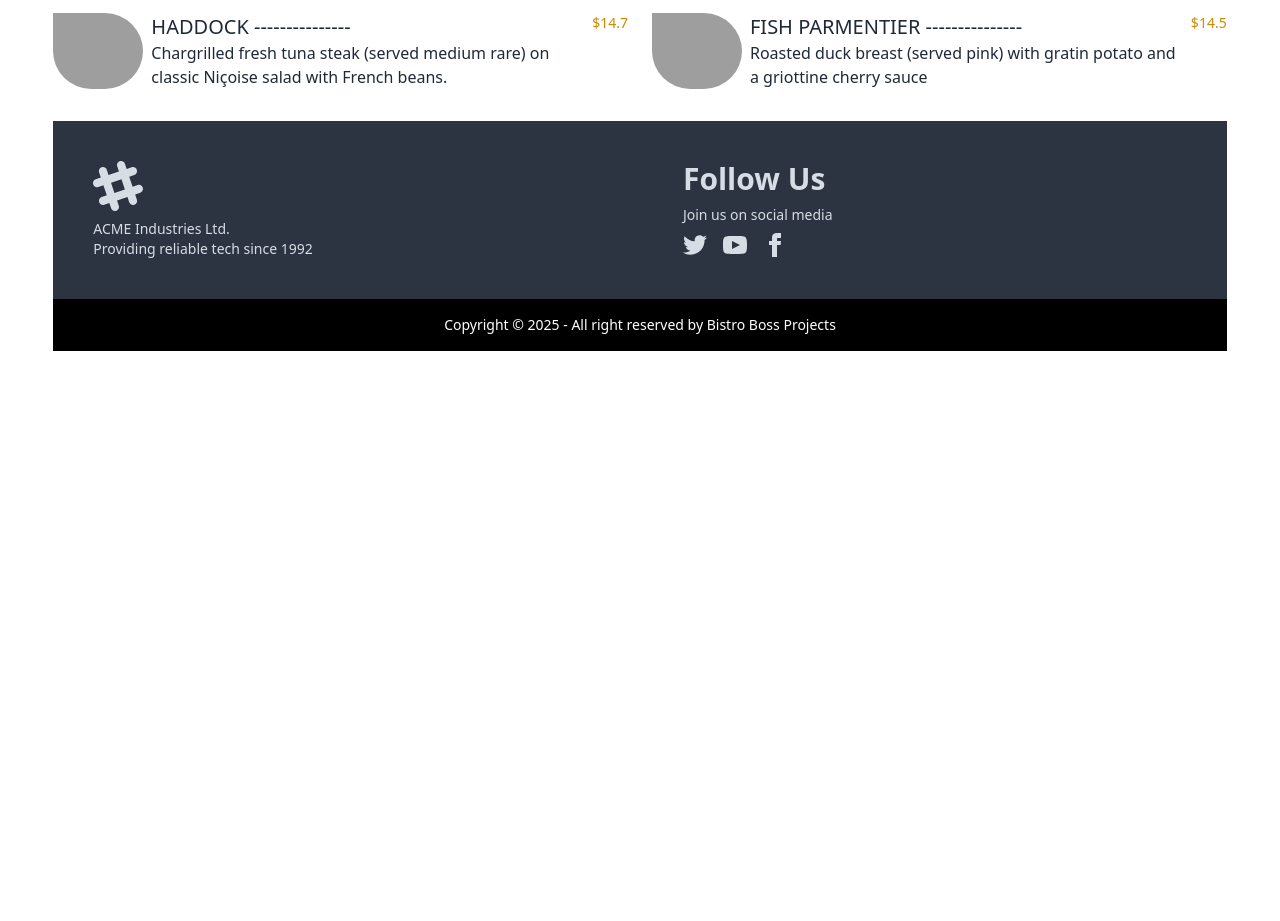
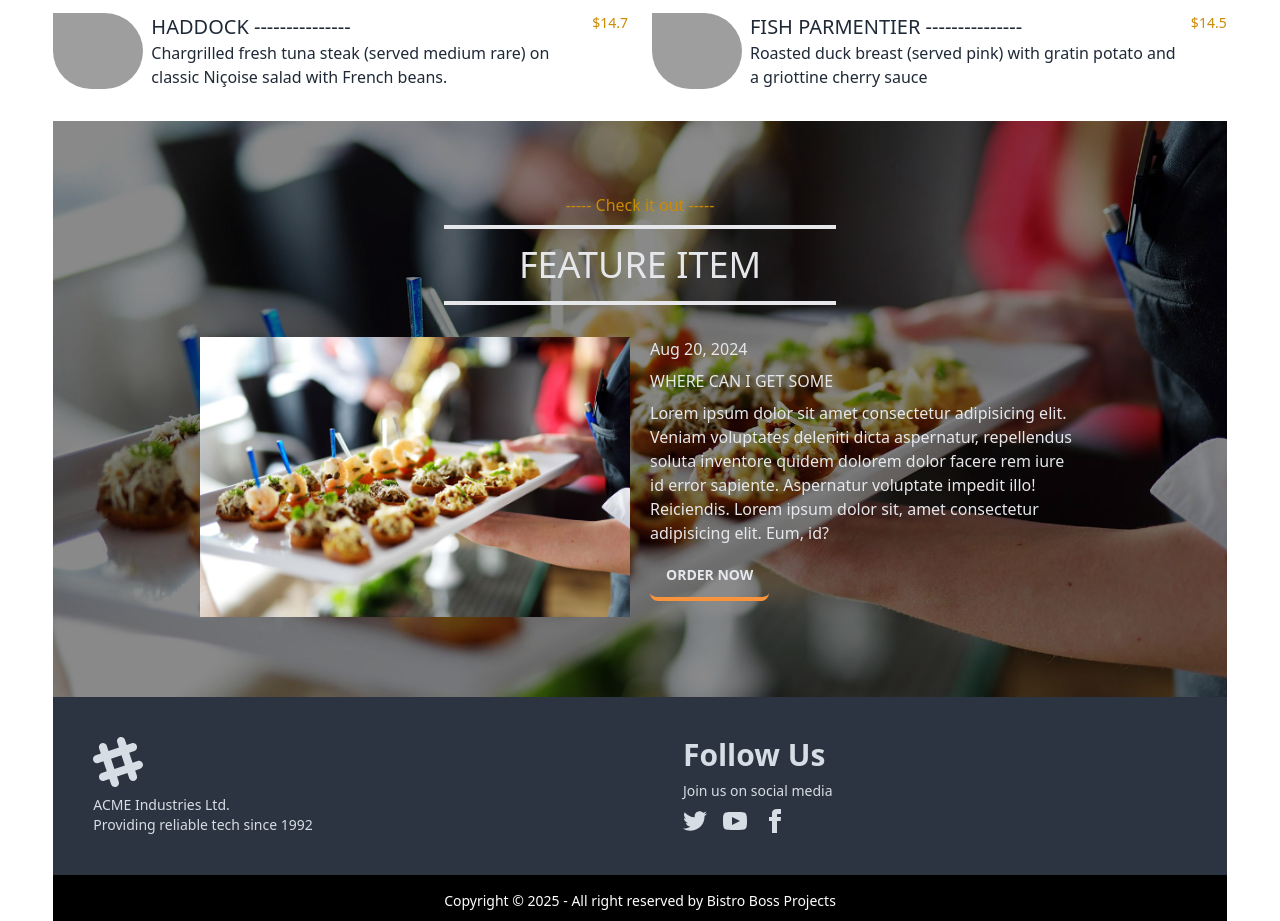
Before and after one commit to sajjadhossain0756/bistro-boss-client-side, a React (Vite) app: page / in a window 1280 px wide. Shown: the part 1920-2841 px from the top of the page. Before the commit the page ends 2271 px from the top, so only its background shows below. Built offline with nearby package versions, Linux system fonts and the light colour scheme; grey boxes are pictures that could not be loaded.

Commit message:
feature section done

```diff
--- a/src/pages/Home/Home.jsx
+++ b/src/pages/Home/Home.jsx
@@ -1,5 +1,6 @@
 import Banner from "./Banner"
 import Category from "./Category"
+import Feature from "./feature/Feature"
 import PopularMenu from "./PopularMenu"
 
 
@@ -9,6 +10,7 @@ const Home = () => {
       <Banner></Banner>
       <Category></Category>
       <PopularMenu></PopularMenu>
+      <Feature></Feature>
     </div>
   )
 }
--- /dev/null
+++ b/src/pages/Home/feature/Feature.css
@@ -0,0 +1,7 @@
+.bg-image{
+    background-image: url('../../../assets/home/featured.jpg');
+    background-position: center;
+    background-size: cover;
+    background-color: rgba(10, 10, 10, 0.5);
+    background-blend-mode: overlay;
+}
--- /dev/null
+++ b/src/pages/Home/feature/Feature.jsx
@@ -0,0 +1,34 @@
+import React from 'react'
+import SectionTitle from '../../../Components/SectionTitle'
+import featuredImg from '../../../assets/home/featured.jpg'
+import './Feature.css'
+
+const Feature = () => {
+    return (
+        <div className='bg-image bg-fixed py-10 text-gray-200'>
+            <SectionTitle
+                subHeading={"Check it out"}
+                heading={"Feature Item"}
+            />
+            <div className='pb-10'>
+                <div className='flex gap-5 w-9/12 mx-auto'>
+                    <figure className='flex-1'>
+                        <img className='w-[430px]' src={featuredImg} alt="" />
+                    </figure>
+                    <div className='flex-1 space-y-2 text-gray-200'>
+                        <p>Aug 20, 2024</p>
+                        <p className='uppercase'>Where Can I get Some</p>
+                        <p>Lorem ipsum dolor sit amet consectetur adipisicing elit. Veniam voluptates
+                            deleniti dicta aspernatur, repellendus soluta inventore quidem
+                            dolorem dolor facere rem iure id error sapiente. Aspernatur
+                            voluptate impedit illo! Reiciendis. Lorem ipsum dolor sit,
+                            amet consectetur adipisicing elit. Eum, id?</p>
+                        <button className='uppercase btn btn-outline border-0 text-gray-200 border-orange-400 border-b-4'>Order Now</button>
+                    </div>
+                </div>
+            </div>
+        </div>
+    )
+}
+
+export default Feature
```
